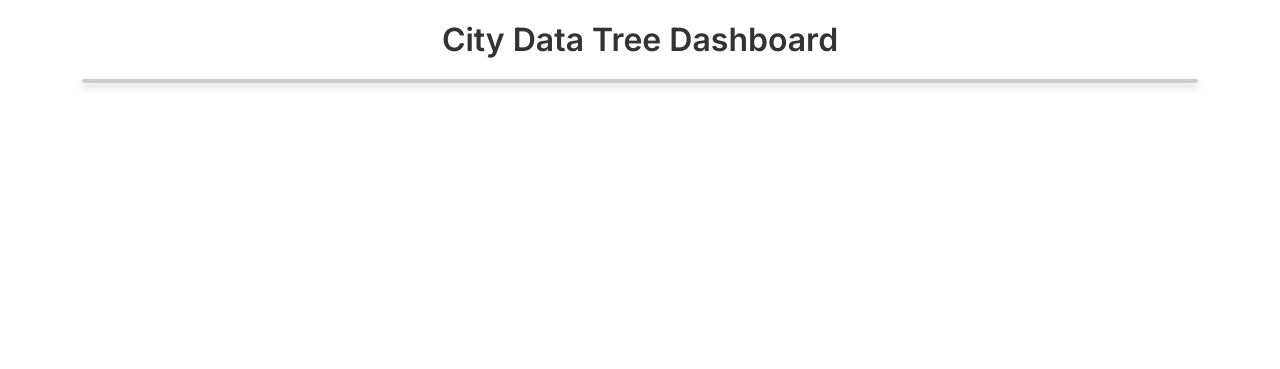
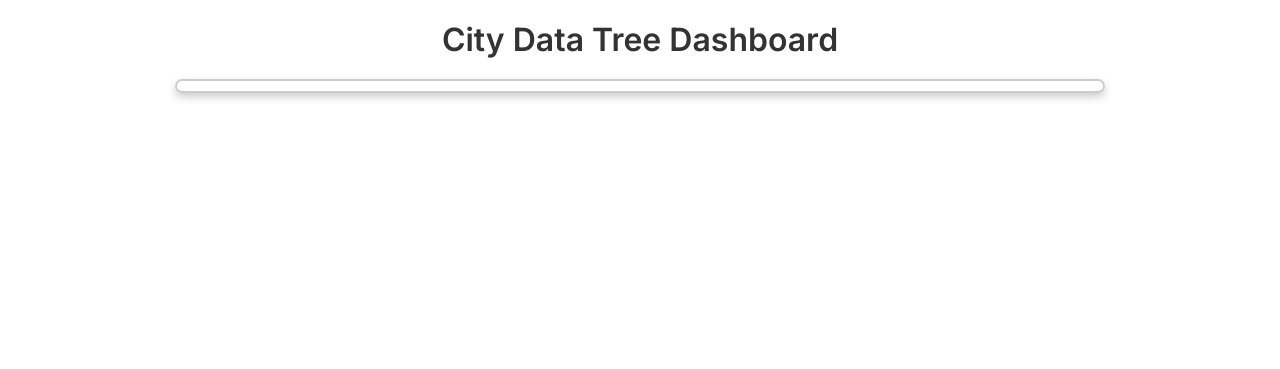
Before and after one commit to zbirnbaum/cmpscapstone, a Django app: template capstone_frontend/cap_frontend/templates/index.html in a window 1280 px wide. Shown: the part 51-420 px from the top of the page. Run offline with Django 5.2, Linux system fonts and the light colour scheme; the template is opened without the code that fills it, so the values that code supplies are empty; parts of the project's set-up code (start-up, migrations or seed data) failed here and were passed over.

```diff
--- a/capstone_frontend/cap_frontend/templates/index.html
+++ b/capstone_frontend/cap_frontend/templates/index.html
@@ -32,11 +32,12 @@
         color: #333;
     }
     .dashboard-container {
-        width: 90%; /* Adjust as needed */
+    width: 75%; /* Adjust as needed */
     max-width: 1200px;
     height: 100%; /* Adjust as needed */
-        border: 2px solid #ccc;
+    border: 2px solid #ccc; /* Thinner border */
     border-radius: 8px;
+    padding: 5px;  /* Space around the map, ensuring buttons have room */
     overflow: hidden;
     box-shadow: 0 4px 8px rgba(0, 0, 0, 0.2);
 }
```
Lines whose indentation alone changed are shown as unchanged.
